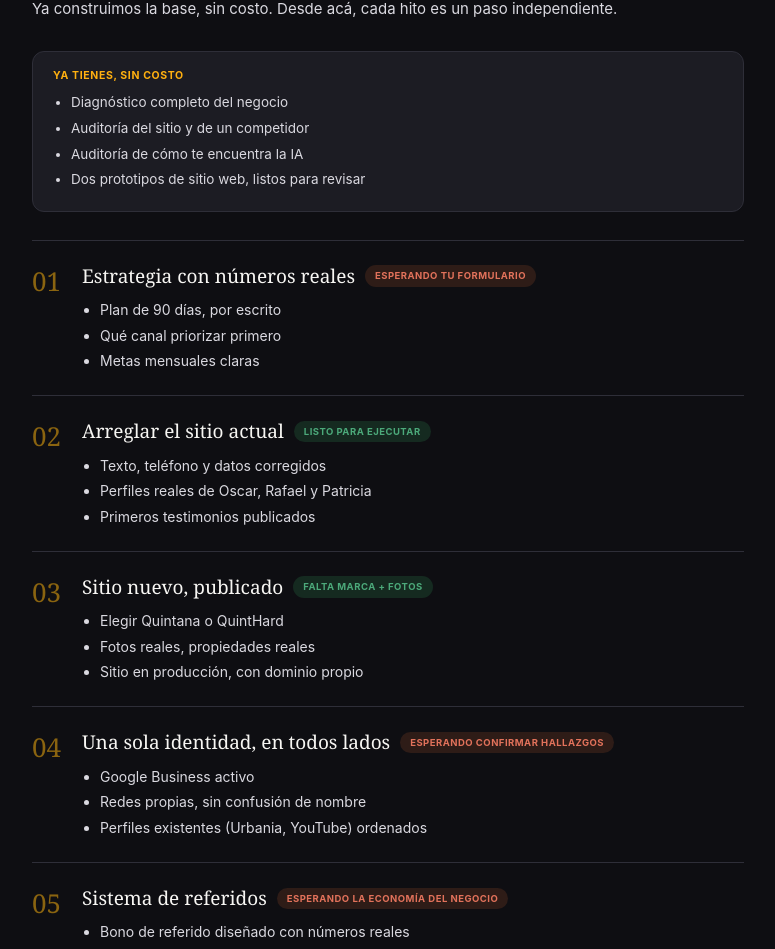
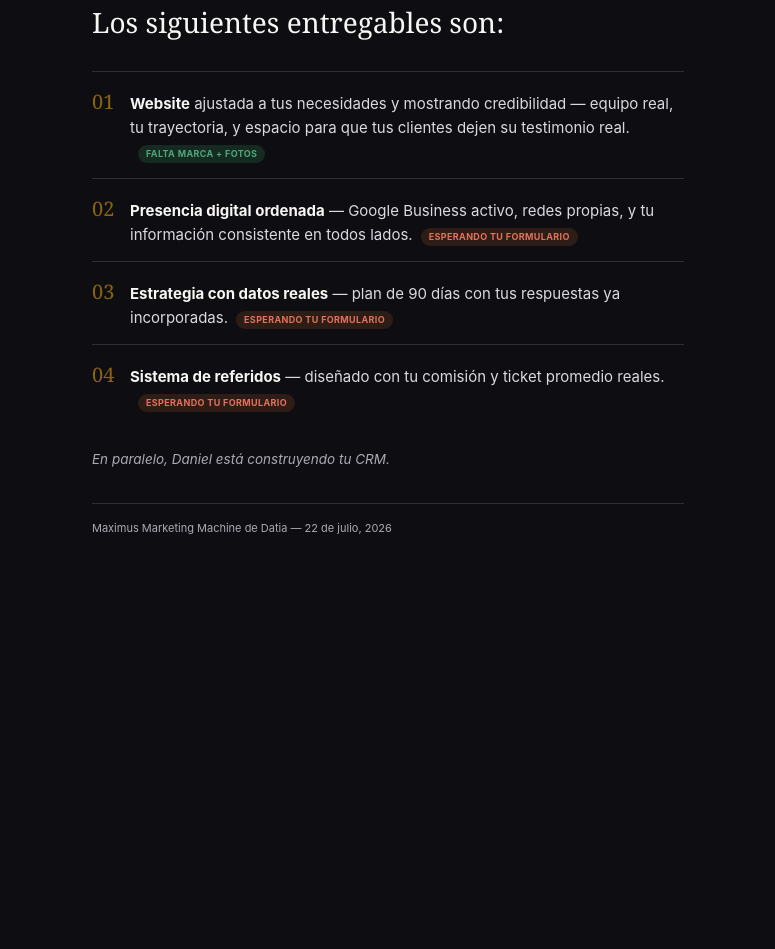
Before and after one commit to Rudolphus-Solaris/mmm-quintana-hitos-4866, a plain HTML site: page index.html in a window 1280 px wide. Shown: the part 137-1086 px from the top of the page, without its empty margins (252-1027 px from the left). After the commit the page ends 800 px from the top, so only its background shows below. Drawn offline with Linux system fonts and the light colour scheme.

Commit message:
Formato entregables: una línea por entregable, tono directo

```diff
--- a/index.html
+++ b/index.html
@@ -3,7 +3,7 @@
 <head>
 <meta charset="utf-8">
 <meta name="viewport" content="width=device-width, initial-scale=1">
-<title>Quintana Propiedades — Hitos de trabajo</title>
+<title>Quintana Propiedades — Entregables</title>
 <style>
   :root{
     --bg:#0E0E12; --bg-card:#1C1C23;
@@ -17,42 +17,28 @@
   }
   *{box-sizing:border-box;}
   body{margin:0;background:var(--bg);color:var(--ink);font-family:var(--sans);line-height:1.6;font-size:16px;-webkit-font-smoothing:antialiased;}
-  .wrap{max-width:760px;margin:0 auto;padding:0 24px 70px;}
+  .wrap{max-width:640px;margin:0 auto;padding:0 24px 60px;}
 
-  .brandbar{display:flex;align-items:center;justify-content:space-between;padding:26px 0 20px;}
+  .brandbar{display:flex;align-items:center;justify-content:space-between;padding:26px 0 30px;}
   .brandbar img{height:24px;opacity:.85;}
   .brandbar .tag{font-size:10.5px;letter-spacing:.14em;text-transform:uppercase;color:var(--ink-mute);}
 
-  h1{font-family:var(--serif);font-weight:300;font-size:clamp(26px,5vw,38px);margin:10px 0 8px;line-height:1.2;}
-  .sub{color:var(--ink-soft);font-size:15px;margin:0 0 30px;}
+  .intro{font-size:16px;color:var(--ink-soft);margin:0 0 6px;}
+  .intro b{color:var(--ink);}
+  h1{font-family:var(--serif);font-weight:300;font-size:clamp(22px,4.5vw,28px);margin:2px 0 26px;color:var(--ink);}
 
-  .foundation{background:var(--bg-card);border:1px solid var(--line);border-radius:12px;padding:16px 20px;margin-bottom:28px;}
-  .foundation .k{font-size:10.5px;letter-spacing:.06em;text-transform:uppercase;color:var(--gold);font-weight:700;margin-bottom:8px;}
-  .foundation ul{margin:0;padding-left:18px;font-size:13.5px;color:var(--ink-soft);}
-  .foundation li{margin-bottom:4px;}
-
-  .hito{display:flex;gap:16px;padding:20px 0;border-top:1px solid var(--line);}
-  .hito:last-of-type{border-bottom:1px solid var(--line);}
-  .hnum{font-family:var(--serif);font-size:26px;color:var(--gold-dim);flex-shrink:0;width:34px;}
-  .hbody{flex:1;min-width:0;}
-  .htop{display:flex;align-items:center;gap:10px;flex-wrap:wrap;margin-bottom:6px;}
-  .hbody h3{font-family:var(--serif);font-weight:400;font-size:19px;margin:0;color:var(--ink);}
-  .status{font-size:9.5px;font-weight:700;letter-spacing:.05em;text-transform:uppercase;padding:3px 10px;border-radius:99px;}
+  .entregable{display:flex;gap:14px;align-items:baseline;padding:14px 0;border-top:1px solid var(--line);}
+  .entregable:last-of-type{border-bottom:1px solid var(--line);}
+  .enum{font-family:var(--serif);font-size:20px;color:var(--gold-dim);flex-shrink:0;width:24px;}
+  .etxt{flex:1;font-size:15px;color:var(--ink-soft);}
+  .etxt b{color:var(--ink);}
+  .status{display:inline-block;margin-left:8px;font-size:9px;font-weight:700;letter-spacing:.04em;text-transform:uppercase;padding:2px 8px;border-radius:99px;white-space:nowrap;}
   .status.ready{background:var(--good-bg);color:var(--good);}
   .status.blocked{background:var(--flag-bg);color:var(--flag);}
-  .hbody ul{margin:8px 0 0;padding-left:18px;font-size:14px;color:var(--ink-soft);}
-  .hbody li{margin-bottom:3px;}
 
-  .crm{margin-top:26px;background:var(--bg-card);border:1px solid var(--line);border-radius:12px;padding:18px 20px;font-size:13.5px;color:var(--ink-soft);}
-  .crm b{color:var(--ink);}
+  .crm{margin-top:22px;font-size:13.5px;color:var(--ink-mute);font-style:italic;}
 
-  footer{margin-top:36px;padding-top:16px;border-top:1px solid var(--line);font-size:11px;color:var(--ink-mute);}
-
-  @media (max-width:560px){
-    .hito{gap:12px;}
-    .hnum{font-size:20px;width:26px;}
-    .hbody h3{font-size:17px;}
-  }
+  footer{margin-top:32px;padding-top:16px;border-top:1px solid var(--line);font-size:11px;color:var(--ink-mute);}
 </style>
 </head>
 <body>
@@ -62,81 +48,30 @@
     <div class="tag">Maximus Marketing Machine</div>
   </div>
 
-  <h1>Lo que sigue, un hito a la vez</h1>
-  <p class="sub">Ya construimos la base, sin costo. Desde acá, cada hito es un paso independiente.</p>
+  <p class="intro">Óscar, hasta ahora hemos hecho <b>exploración</b> — diagnóstico, auditorías, prototipos.</p>
+  <h1>Los siguientes entregables son:</h1>
 
-  <div class="foundation">
-    <div class="k">Ya tienes, sin costo</div>
-    <ul>
-      <li>Diagnóstico completo del negocio</li>
-      <li>Auditoría del sitio y de un competidor</li>
-      <li>Auditoría de cómo te encuentra la IA</li>
-      <li>Dos prototipos de sitio web, listos para revisar</li>
-    </ul>
+  <div class="entregable">
+    <div class="enum">01</div>
+    <div class="etxt"><b>Website</b> ajustada a tus necesidades y mostrando credibilidad — equipo real, tu trayectoria, y espacio para que tus clientes dejen su testimonio real.<span class="status ready">Falta marca + fotos</span></div>
   </div>
 
-  <div class="hito">
-    <div class="hnum">01</div>
-    <div class="hbody">
-      <div class="htop"><h3>Estrategia con números reales</h3><span class="status blocked">Esperando tu formulario</span></div>
-      <ul>
-        <li>Plan de 90 días, por escrito</li>
-        <li>Qué canal priorizar primero</li>
-        <li>Metas mensuales claras</li>
-      </ul>
-    </div>
+  <div class="entregable">
+    <div class="enum">02</div>
+    <div class="etxt"><b>Presencia digital ordenada</b> — Google Business activo, redes propias, y tu información consistente en todos lados.<span class="status blocked">Esperando tu formulario</span></div>
   </div>
 
-  <div class="hito">
-    <div class="hnum">02</div>
-    <div class="hbody">
-      <div class="htop"><h3>Arreglar el sitio actual</h3><span class="status ready">Listo para ejecutar</span></div>
-      <ul>
-        <li>Texto, teléfono y datos corregidos</li>
-        <li>Perfiles reales de Oscar, Rafael y Patricia</li>
-        <li>Primeros testimonios publicados</li>
-      </ul>
-    </div>
+  <div class="entregable">
+    <div class="enum">03</div>
+    <div class="etxt"><b>Estrategia con datos reales</b> — plan de 90 días con tus respuestas ya incorporadas.<span class="status blocked">Esperando tu formulario</span></div>
   </div>
 
-  <div class="hito">
-    <div class="hnum">03</div>
-    <div class="hbody">
-      <div class="htop"><h3>Sitio nuevo, publicado</h3><span class="status ready">Falta marca + fotos</span></div>
-      <ul>
-        <li>Elegir Quintana o QuintHard</li>
-        <li>Fotos reales, propiedades reales</li>
-        <li>Sitio en producción, con dominio propio</li>
-      </ul>
-    </div>
+  <div class="entregable">
+    <div class="enum">04</div>
+    <div class="etxt"><b>Sistema de referidos</b> — diseñado con tu comisión y ticket promedio reales.<span class="status blocked">Esperando tu formulario</span></div>
   </div>
 
-  <div class="hito">
-    <div class="hnum">04</div>
-    <div class="hbody">
-      <div class="htop"><h3>Una sola identidad, en todos lados</h3><span class="status blocked">Esperando confirmar hallazgos</span></div>
-      <ul>
-        <li>Google Business activo</li>
-        <li>Redes propias, sin confusión de nombre</li>
-        <li>Perfiles existentes (Urbania, YouTube) ordenados</li>
-      </ul>
-    </div>
-  </div>
-
-  <div class="hito">
-    <div class="hnum">05</div>
-    <div class="hbody">
-      <div class="htop"><h3>Sistema de referidos</h3><span class="status blocked">Esperando la economía del negocio</span></div>
-      <ul>
-        <li>Bono de referido diseñado con números reales</li>
-        <li>Revisión mensual de qué canal funciona</li>
-      </ul>
-    </div>
-  </div>
-
-  <div class="crm">
-    <b>En paralelo:</b> Daniel está construyendo el CRM — modular, ajustable y eficiente. Ningún contacto se pierde, y todo el equipo ve en qué etapa está cada propietario o comprador.
-  </div>
+  <div class="crm">En paralelo, Daniel está construyendo tu CRM.</div>
 
   <footer>Maximus Marketing Machine de Datia — 22 de julio, 2026</footer>
 </div>
```
